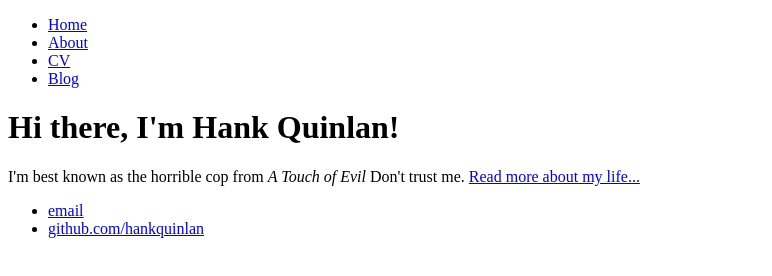
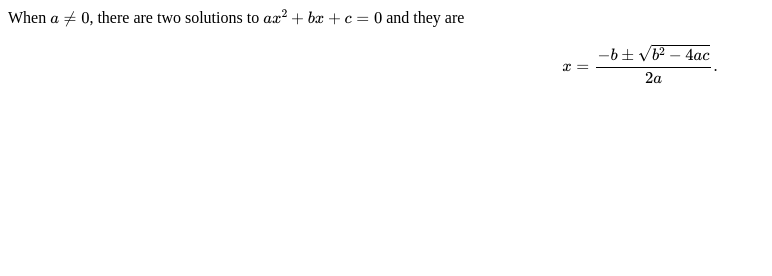
Before and after one commit to ethanbienstock/ethanbienstock.github.io, a plain HTML site: page index.html in a window 1280 px wide. Shown: the whole page, without its empty margins (0-772 px from the left). Drawn offline with nearby package versions, Linux system fonts and the light colour scheme; some packages are replaced by stand-ins of ours.

Commit message:
Update index.html
This is now using MathJax

```diff
--- a/index.html
+++ b/index.html
@@ -1,28 +1,16 @@
 <!DOCTYPE html>
 <html>
-	<head>
-		<title>Ethan David Bienstock</title>
-	</head>
-	<body>
-		<nav>
-    		<ul>
-        		<li><a href="/">Home</a></li>
-	        	<li><a href="/about">About</a></li>
-        		<li><a href="/cv">CV</a></li>
-        		<li><a href="/blog">Blog</a></li>
-    		</ul>
-		</nav>
-		<div class="container">
-    		<div class="blurb">
-        		<h1>Hi there, I'm Hank Quinlan!</h1>
-				<p>I'm best known as the horrible cop from <em>A Touch of Evil</em> Don't trust me. <a href="/about">Read more about my life...</a></p>
-    		</div><!-- /.blurb -->
-		</div><!-- /.container -->
-		<footer>
-    		<ul>
-        		<li><a href="mailto:hankquinlanhub@gmail.com">email</a></li>
-        		<li><a href="https://github.com/hankquinlan">github.com/hankquinlan</a></li>
-			</ul>
-		</footer>
-	</body>
+<head>
+<title>MathJax TeX Test Page</title>
+<script type="text/x-mathjax-config">
+  MathJax.Hub.Config({tex2jax: {inlineMath: [['$','$'], ['\\(','\\)']]}});
+</script>
+<script type="text/javascript" async
+  src="https://example.com/MathJax.js?config=TeX-AMS_CHTML">
+</script>
+</head>
+<body>
+When $a \ne 0$, there are two solutions to \(ax^2 + bx + c = 0\) and they are
+$$x = {-b \pm \sqrt{b^2-4ac} \over 2a}.$$
+</body>
 </html>
```
